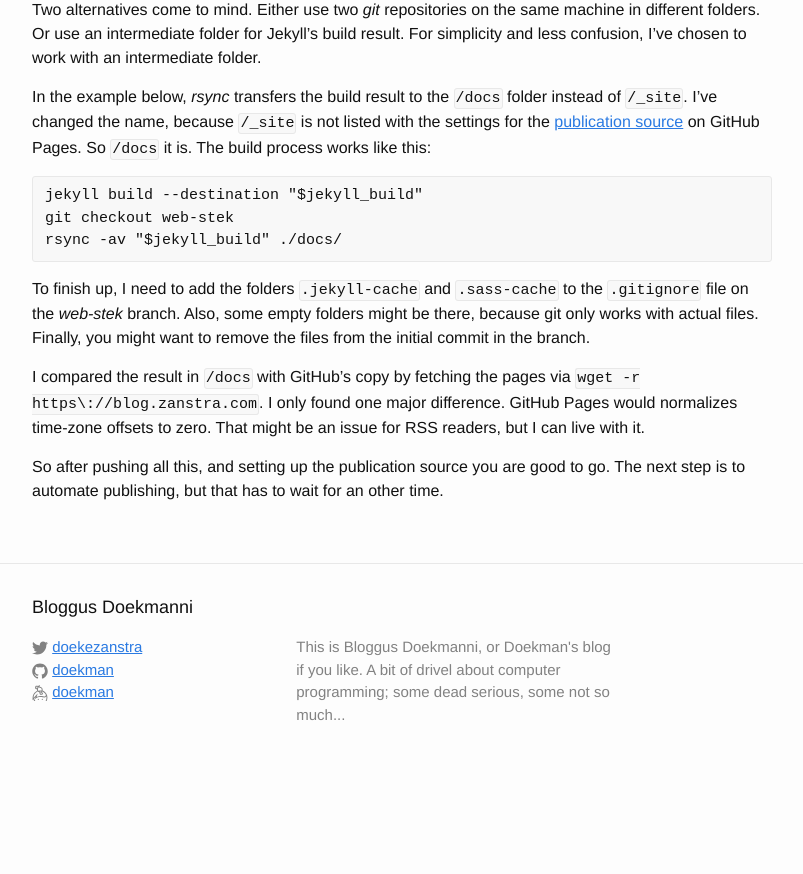
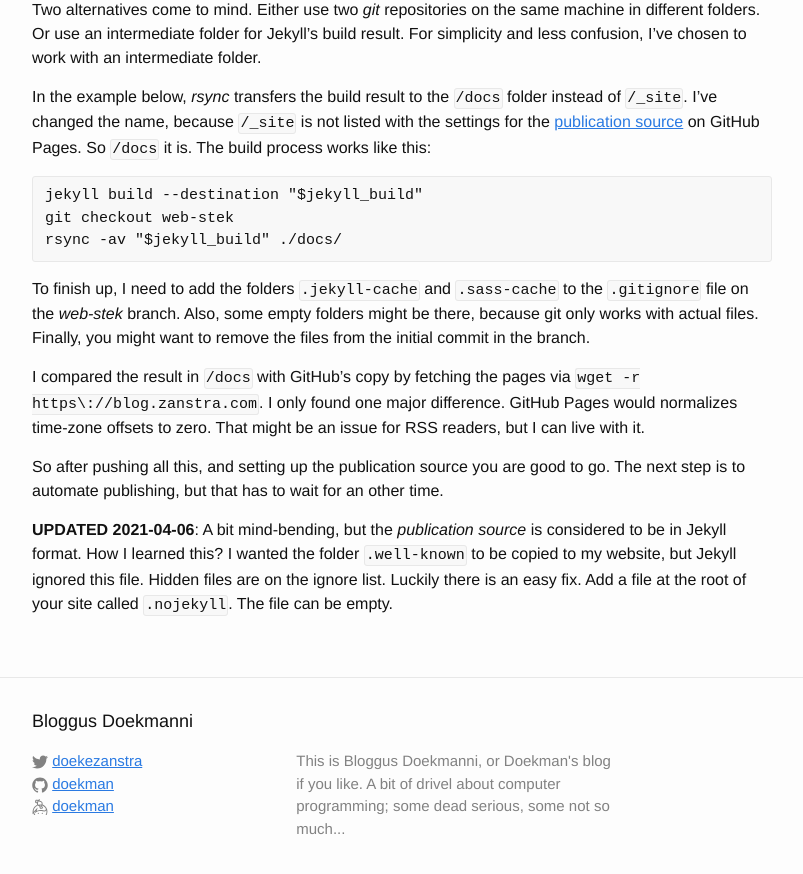
Before and after one commit to doekman/doekman.github.io, a Jekyll site: the page built from _posts/2021-01-31-Building-Another-Blog-Engine.md, in a window 1280 px wide and 900 px high, scrolled down 886 px. Shown: the top 874 px of the window, without its empty margins (238-1041 px from the left). Built offline with Jekyll 4.4.1, drawn with Linux system fonts in a browser that asks for light colours; before the commit the page ends 1672 px from its top, so only the background shows below that.

Commit message:
Update 2021-01-31-Building-Another-Blog-Engine.md

```diff
--- a/_posts/2021-01-31-Building-Another-Blog-Engine.md
+++ b/_posts/2021-01-31-Building-Another-Blog-Engine.md
@@ -2,6 +2,7 @@
 layout: post
 title:  Building Another Blog Engine
 date:   2021-01-31
+changed: 2021-04-06
 ---
 
 I have some ideas for a blog engine I want to explore. Instead of creating a new website, I'm planning to make incremental changes/improvements to this website. Baby steps. That's why I've named this project BABE: Building Another Blog Engine.
@@ -35,4 +36,6 @@ I compared the result in `/docs` with GitHub's copy by fetching the pages via `w
 
 So after pushing all this, and setting up the publication source you are good to go. The next step is to automate publishing, but that has to wait for an other time.
 
+**UPDATED 2021-04-06**: A bit mind-bending, but the _publication source_ is considered to be in Jekyll format. How I learned this? I wanted the folder `.well-known` to be copied to my website, but Jekyll ignored this file. Hidden files are on the ignore list. Luckily there is an easy fix. Add a file at the root of your site called `.nojekyll`. The file can be empty.
+
 [github-pages]: https://docs.github.com/en/github/working-with-github-pages/configuring-a-publishing-source-for-your-github-pages-site
```
